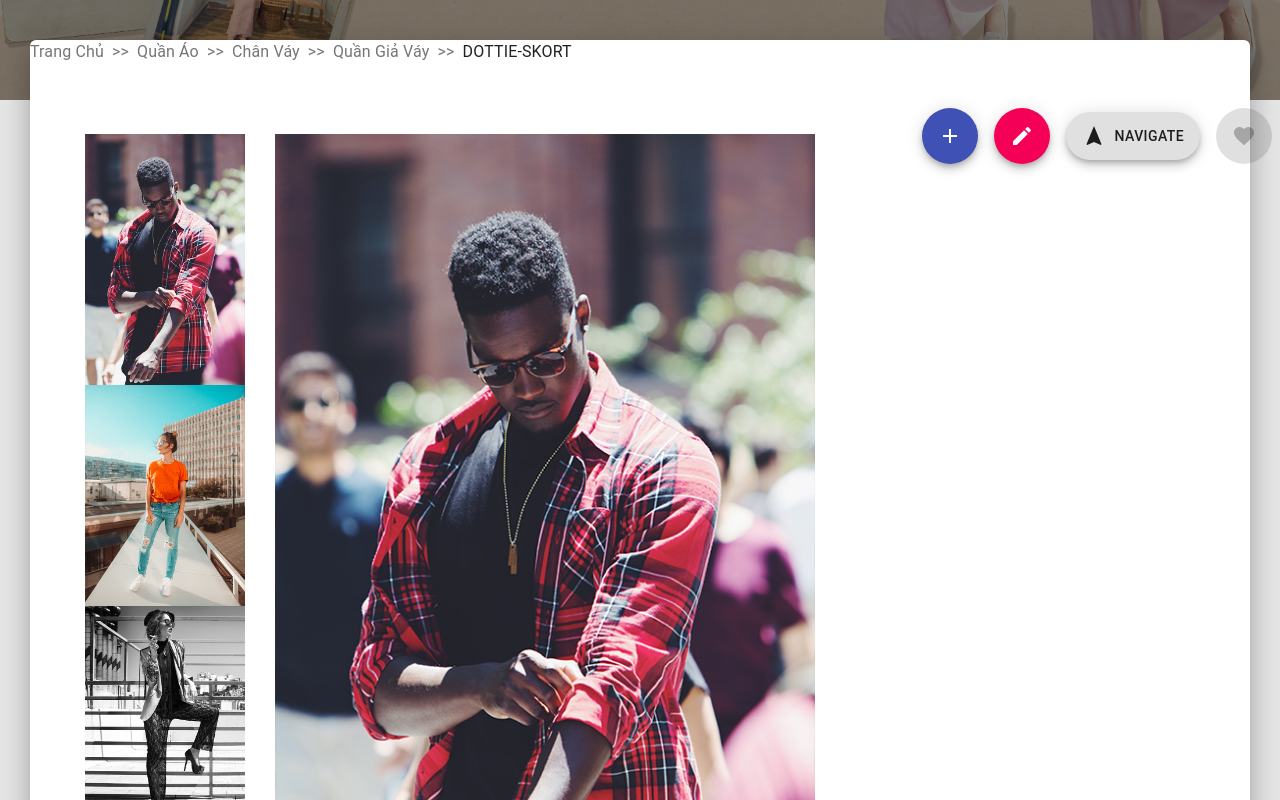
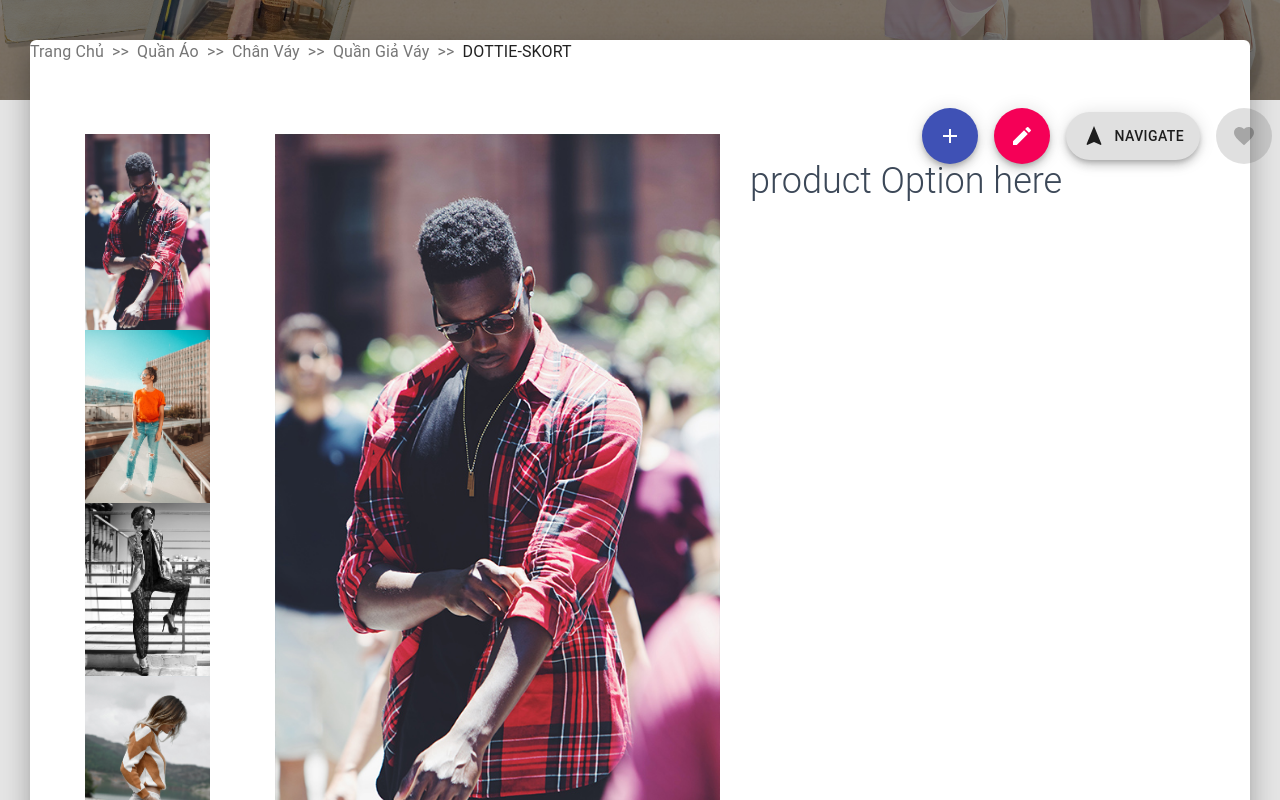
Before and after one commit to giaple/clothes-web, a React (Create React App) app: page /chan-vay in a window 1280 px wide. Shown: the part 620-1420 px from the top of the page. Built offline with nearby package versions, Linux system fonts and the light colour scheme.

Commit message:
fear: added slickSlider component

```diff
--- a/package.json
+++ b/package.json
@@ -17,7 +17,8 @@
     "react-router-dom": "^5.2.0",
     "react-scripts": "3.4.1",
     "react-slick": "0.26.1",
-    "react-swipeable-views": "0.13.9"
+    "react-swipeable-views": "0.13.9",
+    "slick-carousel": "^1.8.1"
   },
   "scripts": {
     "start": "react-scripts start",
--- /dev/null
+++ b/src/Components/CustomSlick/SlickSlider.js
@@ -0,0 +1,96 @@
+import React, { useState } from "react";
+// react component for creating beautiful carousel
+import Carousel from "react-slick";
+// @material-ui/core components
+import { makeStyles } from "@material-ui/core/styles";
+// @material-ui/icons
+import LocationOn from "@material-ui/icons/LocationOn";
+// core components
+
+import Slider from "react-slick";
+
+import image1 from "../../assets/img/examples/clem-onojegaw.jpg";
+import image2 from "../../assets/img/examples/studio-2.jpg";
+import image3 from "../../assets/img/examples/studio-3.jpg";
+import image4 from "../../assets/img/examples/studio-5.jpg";
+
+import ImageList from "../ImageList/ImageList";
+import GridItem from "../Grid/GridItem";
+import GridContainer from "../../Components/Grid/GridContainer.js";
+
+export default function SlickSlider() {
+    const settings = {
+        dots: false,
+        infinite: false,
+        speed: 500,
+        slidesToShow: 1,
+        slidesToScroll: 1,
+        initialSlide: 0,
+        vertical: false,
+        arrows: true,
+        autoplay: false,
+        responsive: [
+            {
+                breakpoint: 1024,
+                settings: {
+                    slidesToShow: 3,
+                    slidesToScroll: 3,
+                    infinite: true,
+                    dots: true
+                }
+            },
+            {
+                breakpoint: 600,
+                settings: {
+                    slidesToShow: 2,
+                    slidesToScroll: 2,
+                    initialSlide: 2
+                }
+            },
+            {
+                breakpoint: 480,
+                settings: {
+                    slidesToShow: 1,
+                    slidesToScroll: 1
+                }
+            }
+        ]
+    };
+
+    const [selectedImg, setSelectedImg] = useState(image1);
+    const [itemCLick, setItemClick] = useState(true)
+
+    const listBanner = [image1, image2, image3, image4];
+
+    const slideItem = listBanner.map((item, index) => {
+        return (<div key={index}>
+            <img src={item} alt={`index-${index}`} className="slick-image" />
+        </div>)
+    })
+
+
+    const onChangeImage = index => {
+        setSelectedImg(listBanner[index])
+        setItemClick(false)
+    }
+
+    const itemSlideShow = itemCLick ? slideItem : <img src={selectedImg} alt={selectedImg} style={{ width: '100%' }} />
+
+    return (
+        <GridContainer>
+            <GridItem xs={2}>
+                <div>
+                    <ImageList images={listBanner} customStyle={{ width: '125px' }} imageStyle={{ width: '125px' }} onClick={onChangeImage} />
+                </div>
+            </GridItem>
+            <GridItem xs={5}>
+                <Slider {...settings}>
+                    {itemSlideShow}
+                </Slider>
+            </GridItem>
+            <GridItem xs={5}>
+                <h2>product Option here</h2>
+            </GridItem>
+        </GridContainer>
+    );
+}
--- a/src/Views/ProductPage/Sections/MainProductSection.js
+++ b/src/Views/ProductPage/Sections/MainProductSection.js
@@ -5,43 +5,21 @@ import Carousel from "react-slick";
 import { makeStyles } from "@material-ui/core/styles";
 // @material-ui/icons
 // core components
-import GridContainer from "../../../Components/Grid/GridContainer.js";
-import GridItem from "../../../Components/Grid/GridItem.js";
 
-import image1 from "../../../assets/img/examples/clem-onojegaw.jpg";
-import image2 from "../../../assets/img/examples/studio-2.jpg";
-import image3 from "../../../assets/img/examples/studio-3.jpg";
-import image4 from "../../../assets/img/examples/studio-5.jpg";
 
 
 import styles from "../../../assets/jss/material-kit-react/views/componentsSections/carouselStyle.js";
-import ImageList from "../../../Components/ImageList/ImageList.js";
+import SlickSlider from "../../../Components/CustomSlick/SlickSlider"
 
 const useStyles = makeStyles(styles);
 
 export default function MainProductSection() {
   const classes = useStyles();
-  const [selectedImg, setImg] = useState(image1);
-
-  const listBanner = [image1, image2, image3, image4];
-
-  const changeImage = index => {
-      setImg(listBanner[index])
-  }
 
   return (
     <div className={classes.section}>
       <div className={classes.container}>
-        <GridContainer>
-          <GridItem xs={2} sm={2} md={2} className={classes.marginAuto}>
-            {<ImageList images={listBanner} customStyle={{width: 'inherit'}} imageStyle={{width: 'inherit'}} onClick={changeImage}/>}
-          </GridItem>
-          <GridItem xs={5} sm={5} md={6} className={classes.marginAuto}>
-            {<img src={selectedImg} alt={selectedImg} style={{width: '100%'}}/>}
-          </GridItem>
-          <GridItem xs={5} sm={5} md={4} className={classes.marginAuto}>
-          </GridItem>
-        </GridContainer>
+        <SlickSlider />
       </div>
     </div>
   );
```
Also changed, not shown: 1 other file (tests, documents, lock files or other folders).
